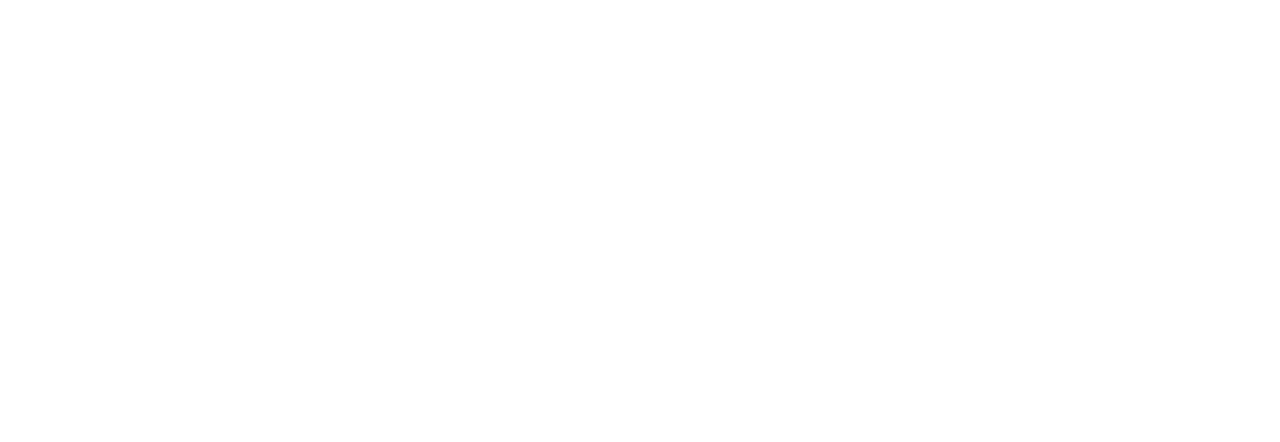
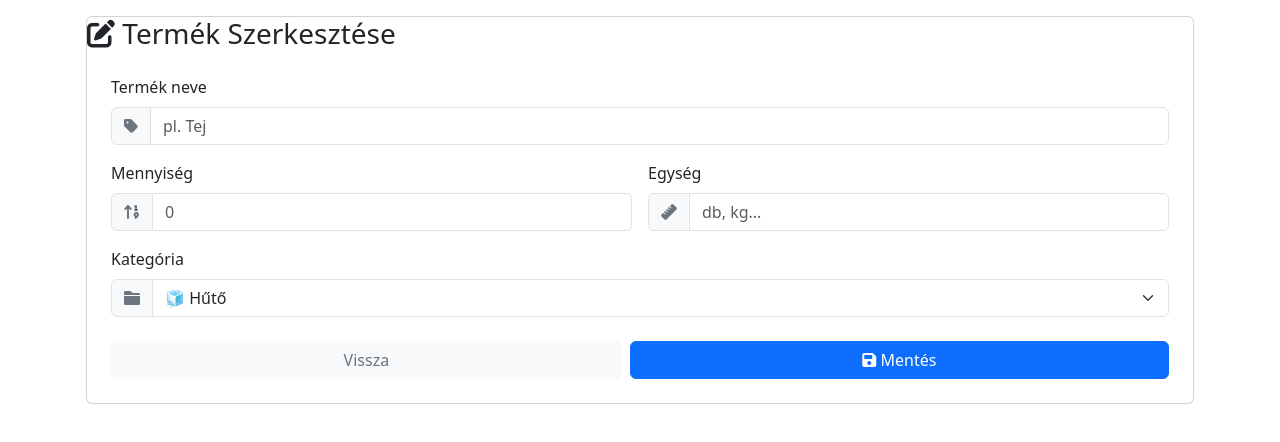
Before and after one commit to benkobenedek03/kamra-app, a website: page public/edit/edit.html in a window 1280 px wide. Drawn offline with nearby package versions, Linux system fonts and the light colour scheme; no server answers.

Commit message:
edit page added

```diff
--- a/public/edit/edit.html
+++ b/public/edit/edit.html
@@ -3,9 +3,70 @@
 <head>
     <meta charset="UTF-8">
     <meta name="viewport" content="width=device-width, initial-scale=1.0">
+    <link href="https://cdn.jsdelivr.net/npm/bootstrap@5.3.0/dist/css/bootstrap.min.css" rel="stylesheet">
+    <link href="https://cdnjs.cloudflare.com/ajax/libs/font-awesome/6.0.0/css/all.min.css" rel="stylesheet">
+    <link href="https://fonts.googleapis.com/css2?family=Inter:wght@300;400;600&display=swap" rel="stylesheet">
     <title>Szerkesztés</title>
 </head>
 <body>
+   <div class="container p-3">
+        <div class="card edit-card mx-auto">
+
+            <div class="card-header-custom">
+                <h3 class="mb-0"><i class="fas fa-edit"></i> Termék Szerkesztése</h3>
+            </div>
+
+            <div class="card-body p-4">
+                <div class="mb-3">
+                    <label for="name" class="form-label">Termék neve</label>
+                    <div class="input-group">
+                        <span class="input-group-text"><i class="fas fa-tag text-secondary"></i></span>
+                        <input type="text" id="name" class="form-control" placeholder="pl. Tej">
+                    </div>
+                </div>
+
+                <div class="row g-3 mb-3">
+                    <div class="col-6">
+                        <label for="quantity" class="form-label">Mennyiség</label>
+                        <div class="input-group">
+                            <span class="input-group-text"><i class="fas fa-sort-numeric-up text-secondary"></i></span>
+                            <input type="number" id="quantity" class="form-control" placeholder="0">
+                        </div>
+                    </div>
+                    <div class="col-6">
+                        <label for="unit" class="form-label">Egység</label>
+                        <div class="input-group">
+                            <span class="input-group-text"><i class="fas fa-ruler text-secondary"></i></span>
+                            <input type="text" id="unit" class="form-control" placeholder="db, kg...">
+                        </div>
+                    </div>
+                </div>
+
+                <div class="mb-4">
+                    <label for="category" class="form-label">Kategória</label>
+                    <div class="input-group">
+                        <span class="input-group-text"><i class="fas fa-folder text-secondary"></i></span>
+                        <select name="category" id="category" class="form-select">
+                            <option value="Hűtő">🧊 Hűtő</option>
+                            <option value="Spájz">🥫 Spájz</option>
+                            <option value="Fagyasztó">❄️ Fagyasztó</option>
+                            <option value="Egyéb">📦 Egyéb</option>
+                        </select>
+                    </div>
+                </div>
+
+                <div class="d-flex gap-2">
+                    <button onclick="goBack()" class="btn btn-light flex-grow-1 text-secondary">
+                        Vissza
+                    </button>
+                    <button onclick="save()" class="btn btn-primary btn-save flex-grow-1 text-white">
+                        <i class="fas fa-save"></i> Mentés
+                    </button>
+                </div>
+
+            </div>
+        </div>
+    </div>
 
 
     <script src="script.js"></script>
--- a/public/edit/script.js
+++ b/public/edit/script.js
@@ -0,0 +1,61 @@
+function getId()
+{
+    const searchParam= new URLSearchParams(window.location.search)
+    const id = Number(searchParam.get("id"))
+    return id
+}
+
+
+
+async function getProductById(id)
+{
+    const res = await fetch(`/items/${id}`)
+    const product = await res.json()
+
+    const name = document.querySelector("#name")
+    const quantity=document.querySelector("#quantity")
+    const unit=document.querySelector("#unit")
+    const category=document.querySelector("#category")
+
+    name.value=product.name
+    quantity.value=product.quantity
+    unit.value=product.unit
+    category.value=product.category
+}
+async function save() {
+    const name = document.querySelector("#name")
+    const quantity=document.querySelector("#quantity")
+    const unit=document.querySelector("#unit")
+    const category=document.querySelector("#category")
+
+
+
+    await fetch(`/items/${id}`, {
+        method:"PUT",
+        headers:{
+             "Content-Type": "application/json",
+        },
+        body:JSON.stringify(
+            {
+               name:name.value,
+               quantity:quantity.value,
+               unit:unit.value,
+               category:category.value
+            }
+        )
+    })
+
+}
+
+function goBack()
+{
+    window.location.href="/"
+}
+
+
+
+
+
+
+let id=getId()
+getProductById(id)
--- /dev/null
+++ b/public/edit/style.css
@@ -0,0 +1,54 @@
+body {
+            background-color: #f0f2f5;
+            font-family: 'Inter', sans-serif;
+            min-height: 100vh;
+            display: flex;
+            align-items: center;
+            justify-content: center;
+        }
+        .edit-card {
+            border: none;
+            border-radius: 15px;
+            box-shadow: 0 10px 25px rgba(0,0,0,0.1);
+            max-width: 500px;
+            width: 100%;
+            overflow: hidden;
+        }
+        .card-header-custom {
+            background: linear-gradient(135deg, #11998e 0%, #38ef7d 100%);
+            color: white;
+            padding: 20px;
+            text-align: center;
+            border-bottom: none;
+        }
+        .form-label {
+            font-weight: 600;
+            color: #555;
+            font-size: 0.9rem;
+        }
+        .input-group-text {
+            background-color: #f8f9fa;
+            border-right: none;
+        }
+        .form-control, .form-select {
+            border-left: none;
+            box-shadow: none !important; /* Kék keret eltüntetése fókuszkor */
+            border-color: #ced4da;
+        }
+        /* Hogy a keret szép legyen fókuszkor az input-group miatt */
+        .input-group:focus-within .input-group-text,
+        .input-group:focus-within .form-control,
+        .input-group:focus-within .form-select {
+            border-color: #38ef7d;
+        }
+        .btn-save {
+            background: #11998e;
+            border: none;
+            padding: 10px 20px;
+            font-weight: bold;
+            transition: all 0.3s;
+        }
+        .btn-save:hover {
+            background: #0e857b;
+            transform: translateY(-2px);
+        }
```
Also changed, not shown: data/products.json (+8 -2 lines), index.js (+8 -0 lines), public/script.js (+5 -7 lines).
